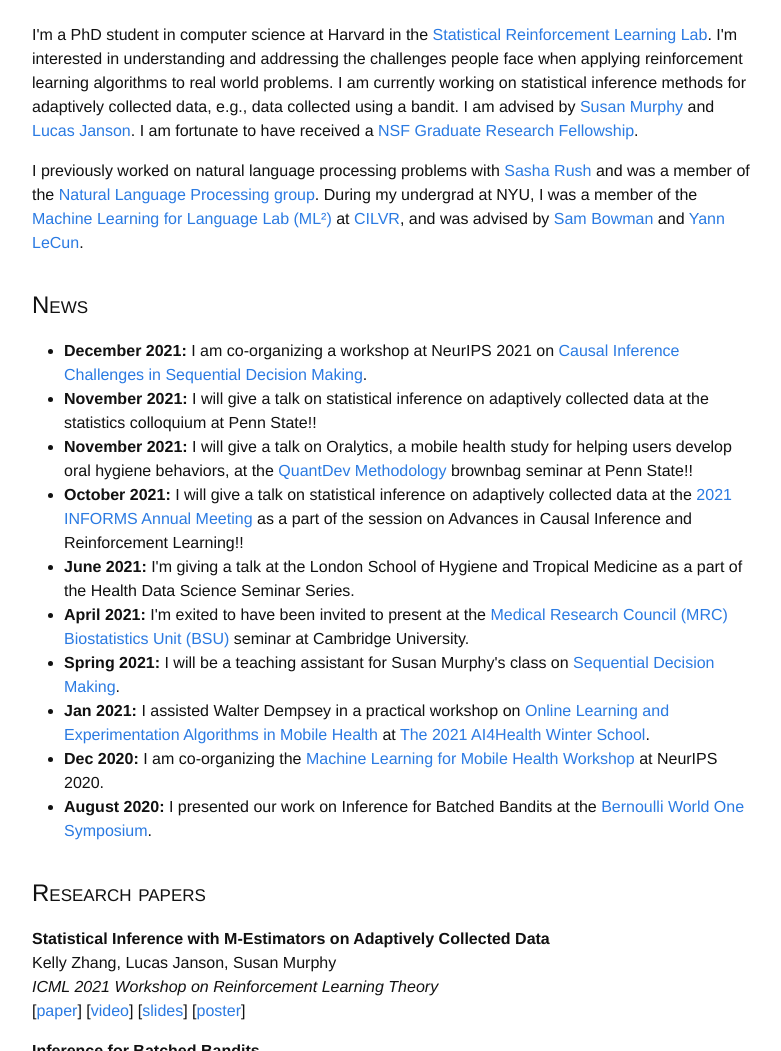
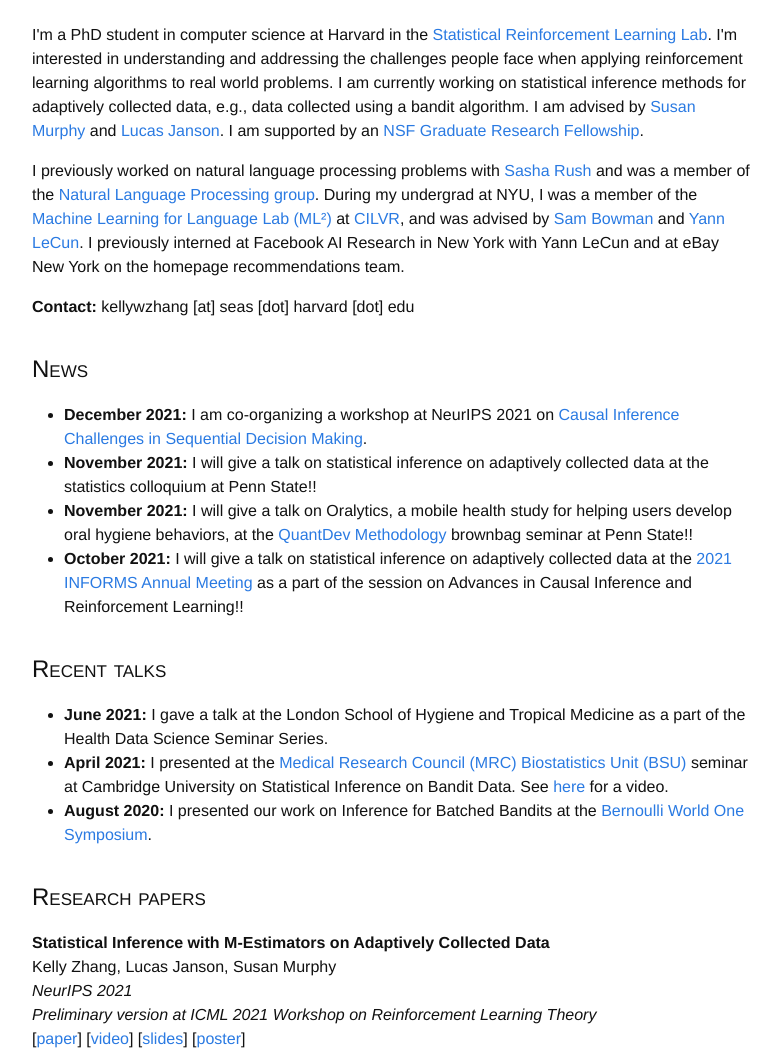
Before and after one commit to kellywzhang/kellywzhang.github.io_old, a Jekyll site: the page built from index.html, in a window 1280 px wide and 1400 px high. Shown: the part 349-1400 px from the top of the window, without its empty margins (248-1029 px from the left). Built offline with Jekyll 4.4.1, drawn with Linux system fonts in a browser that asks for light colours; some of the changed text lies outside the part shown.

Commit message:
website update

```diff
--- a/index.html
+++ b/index.html
@@ -11,19 +11,25 @@
         <center>
             <img src="/assets/brussels.jpg" alt="Jeanneke-Pis", width="35%" height="35%", style="padding-bottom: 30px", hspace="5">
         </center>
+
         <h2 class="smallcap">about</h2>
         <p>I'm a PhD student in computer science at Harvard in the <a href="http://people.seas.harvard.edu/~samurphy/lab/overview.html" target="_blank" rel="noopener noreferrer">Statistical Reinforcement Learning Lab</a>.
         I'm interested in understanding and addressing the challenges people face when applying reinforcement learning algorithms to real world problems.
-        I am currently working on statistical inference methods for adaptively collected data, e.g., data collected using a bandit.
+        I am currently working on statistical inference methods for adaptively collected data, e.g., data collected using a bandit algorithm.
         I am advised by <a href="http://people.seas.harvard.edu/~samurphy/" target="_blank" rel="noopener noreferrer">Susan Murphy</a> and <a href="http://lucasjanson.fas.harvard.edu/" target="_blank" rel="noopener noreferrer">Lucas Janson</a>.
         <!---
             I am advised by <a href="http://nlp.seas.harvard.edu/rush.html">Sasha Rush</a> and am a  member of the <a href="http://nlp.seas.harvard.edu/">Natural Language Processing group</a>.
         --->
-        I am fortunate to have received a <a href="https://www.nsfgrfp.org/general_resources/about" target="_blank" rel="noopener noreferrer">NSF Graduate Research Fellowship</a>.</p>
+        I am supported by an <a href="https://www.nsfgrfp.org/general_resources/about" target="_blank" rel="noopener noreferrer">NSF Graduate Research Fellowship</a>.</p>
 
         <p>I previously worked on natural language processing problems with <a href="http://nlp.seas.harvard.edu/rush.html" target="_blank" rel="noopener noreferrer">Sasha Rush</a> and was a member of the <a href="http://nlp.seas.harvard.edu/" target="_blank" rel="noopener noreferrer">Natural Language Processing group</a>.
-        During my undergrad at NYU, I was a member of the <a href="https://wp.nyu.edu/ml2/" target="_blank" rel="noopener noreferrer">Machine Learning for Language Lab (ML²)</a> at <a href="https://wp.nyu.edu/cilvr/" target="_blank" rel="noopener noreferrer">CILVR</a>, and was advised by <a href="https://www.nyu.edu/projects/bowman/" target="_blank" rel="noopener noreferrer">Sam Bowman</a> and <a href="http://yann.lecun.com/" target="_blank" rel="noopener noreferrer">Yann LeCun</a>.</p>
+        During my undergrad at NYU, I was a member of the <a href="https://wp.nyu.edu/ml2/" target="_blank" rel="noopener noreferrer">Machine Learning for Language Lab (ML²)</a> at <a href="https://wp.nyu.edu/cilvr/" target="_blank" rel="noopener noreferrer">CILVR</a>, and was advised by <a href="https://www.nyu.edu/projects/bowman/" target="_blank" rel="noopener noreferrer">Sam Bowman</a> and <a href="http://yann.lecun.com/" target="_blank" rel="noopener noreferrer">Yann LeCun</a>. I previously interned at Facebook AI Research in New York with Yann LeCun and at eBay New York on the homepage recommendations team.</p>
          </div>
+
+        <p>
+        <b>Contact:</b> kellywzhang [at] seas [dot] harvard [dot] edu
+        </p>
+
 	</section>
 
     <section>
@@ -33,22 +39,26 @@
             <li><b>November 2021:</b> I will give a talk on statistical inference on adaptively collected data at the statistics colloquium at Penn State!!</li>
             <li><b>November 2021:</b> I will give a talk on Oralytics, a mobile health study for helping users develop oral hygiene behaviors, at the <a href="https://quantdev.ssri.psu.edu/" target="_blank" rel="noopener noreferrer">QuantDev Methodology</a> brownbag seminar at Penn State!!</li>
             <li><b>October 2021:</b> I will give a talk on statistical inference on adaptively collected data at the <a href="http://meetings2.informs.org/wordpress/anaheim2021/" target="_blank" rel="noopener noreferrer">2021 INFORMS Annual Meeting</a> as a part of the session on Advances in Causal Inference and Reinforcement Learning!!</li>
-            <!---<li><b>July 2021:</b> I will present our work on Statistical Inference with M-Estimators on Adaptively Collected Data at the <a href="https://www.wc2020.org/">Bernoulli-IMS 10th World Congress in Probability and Statistics</a>.</li>--->
-            <li><b>June 2021:</b> I'm giving a talk at the London School of Hygiene and Tropical Medicine as a part of the Health Data Science Seminar Series.
-            <li><b>April 2021:</b> I'm exited to have been invited to present at the <a href="https://www.mrc-bsu.cam.ac.uk" target="_blank" rel="noopener noreferrer">Medical Research Council (MRC) Biostatistics Unit (BSU)</a> seminar at Cambridge University.
-            <li><b>Spring 2021:</b> I will be a teaching assistant for Susan Murphy's class on <a href="http://people.seas.harvard.edu/~samurphy/teaching/stat234spring2021/syllabus.htm" target="_blank" rel="noopener noreferrer">Sequential Decision Making</a>.
-            <li><b>Jan 2021:</b> I assisted Walter Dempsey in a practical workshop on <a href="https://ai4healthschool.org/practical-sessions/" target="_blank" rel="noopener noreferrer">Online Learning and Experimentation Algorithms in Mobile Health</a> at <a href="https://ai4healthschool.org" target="_blank" rel="noopener noreferrer">The 2021 AI4Health Winter School</a>.</li>
-            <li><b>Dec 2020:</b> I am co-organizing the <a href="https://sites.google.com/view/ml4mobilehealth-neurips-2020/home" target="_blank" rel="noopener noreferrer">Machine Learning for Mobile Health Workshop</a> at NeurIPS 2020.</li>
+        </ul>
+	</section>
+
+    <section>
+        <h2 class="smallcap">recent talks</h2>
+        <ul style="list-style-type:disc">
+            <li><b>June 2021:</b> I gave a talk at the London School of Hygiene and Tropical Medicine as a part of the Health Data Science Seminar Series.
+            <li><b>April 2021:</b> I presented at the <a href="https://www.mrc-bsu.cam.ac.uk" target="_blank" rel="noopener noreferrer">Medical Research Council (MRC) Biostatistics Unit (BSU)</a> seminar at Cambridge University on Statistical Inference on Bandit Data. See <a href="https://www.youtube.com/watch?v=jflR7KOrqNA&t=1701s" target="_blank" rel="noopener noreferrer">here</a> for a video.</li>
             <li><b>August 2020:</b> I presented our work on Inference for Batched Bandits at the <a href="https://www.worldsymposium2020.org/" target="_blank" rel="noopener noreferrer">Bernoulli World One Symposium</a>.</li>
         </ul>
 	</section>
+
 
     <section>
 		<h2 class="smallcap">Research Papers</h2>
 
         <p><b>Statistical Inference with M-Estimators on Adaptively Collected Data</b><br />
         Kelly Zhang, Lucas Janson, Susan Murphy<br />
-        <i>ICML 2021 Workshop on Reinforcement Learning Theory</i><br />
+        <i>NeurIPS 2021</i><br />
+        <i>Preliminary version at ICML 2021 Workshop on Reinforcement Learning Theory</i><br />
         [<a href="https://arxiv.org/abs/2104.14074" target="_blank" rel="noopener noreferrer">paper</a>] [<a href="https://www.youtube.com/watch?v=jflR7KOrqNA&t=2s" target="_blank" rel="noopener noreferrer">video</a>] [<a href="/assets/Cambridge_BSU3.pdf" download>slides</a>] [<a href="/assets/ICML_workshop_2021_poster.pdf" download>poster</a>]</p>
 
         <p><b>Inference for Batched Bandits</b><br />
@@ -106,13 +116,27 @@
     --->
 
     <section>
+        <h2 class="smallcap">service / teaching</h2>
+        <ul style="list-style-type:disc">
+            <li><b>Reviewing:</b> NeurIPS 2020, 2021; Challenges of Real World Reinforcement Learning NeurIPS 2020 Workshop</li>
+            <li><b>Spring 2021:</b> I was a teaching assistant for Susan Murphy's class on <a href="http://people.seas.harvard.edu/~samurphy/teaching/stat234spring2021/syllabus.htm" target="_blank" rel="noopener noreferrer">Sequential Decision Making</a>.
+            <li><b>Jan 2021:</b> I assisted Walter Dempsey in a practical workshop on <a href="https://ai4healthschool.org/practical-sessions/" target="_blank" rel="noopener noreferrer">Online Learning and Experimentation Algorithms in Mobile Health</a> at <a href="https://ai4healthschool.org" target="_blank" rel="noopener noreferrer">The 2021 AI4Health Winter School</a>.</li>
+            <li><b>Dec 2020:</b> I co-organized the <a href="https://sites.google.com/view/ml4mobilehealth-neurips-2020/home" target="_blank" rel="noopener noreferrer">Machine Learning for Mobile Health Workshop</a> at NeurIPS 2020.</li>
+            <li><b>Fall 2017:</b> I was a grader for the NYU Data Science course <a href="https://docs.google.com/document/d/1SIPSt4aeB3Lys9ztCp47Y4v68R6Awt8NBTlCObp2njg/edit#heading=h.ga92jtl8vlih" target="_blank" rel="noopener noreferrer">Natural Language Processing with Representation Learning</a> (DS-GA 1011), which was jointly taught by Sam Bowman and Kyunghyun Cho.</li>
+        </ul>
+	</section>
+
+
+
+    <!--
+    <section>
         <h2 class="smallcap">work</h2>
         <ul style="list-style-type:disc">
             <li>Summer 2018, I interned at Facebook AI Research in New York with Yann LeCun.</li>
-            <li>I was a grader for the fall 2017 instantiation of the NYU Data Science course <a href="https://docs.google.com/document/d/1SIPSt4aeB3Lys9ztCp47Y4v68R6Awt8NBTlCObp2njg/edit#heading=h.ga92jtl8vlih" target="_blank" rel="noopener noreferrer">Natural Language Processing with Representation Learning</a> (DS-GA 1011), which was jointly taught by Sam Bowman and Kyunghyun Cho.</li>
             <li>I spent summer 2017 working at eBay New York on the homepage recommendations team.</li>
         </ul>
     </section>
+    -->
 
     <!--
 	<section>
@@ -137,6 +161,7 @@
     </section>
     -->
 
+    <!---
     <section>
         <h2 class="smallcap">Links</h2>
 	    <ul style="list-style-type:disc">
@@ -144,6 +169,7 @@
             <li>Github: <a href="https://github.com/kellywzhang" target="_blank" rel="noopener noreferrer">https://github.com/kellywzhang</a></li>
         </ul>
     </section>
+    -->
 
     <!--
     <section>
```
Also changed, not shown: 2 other files.
